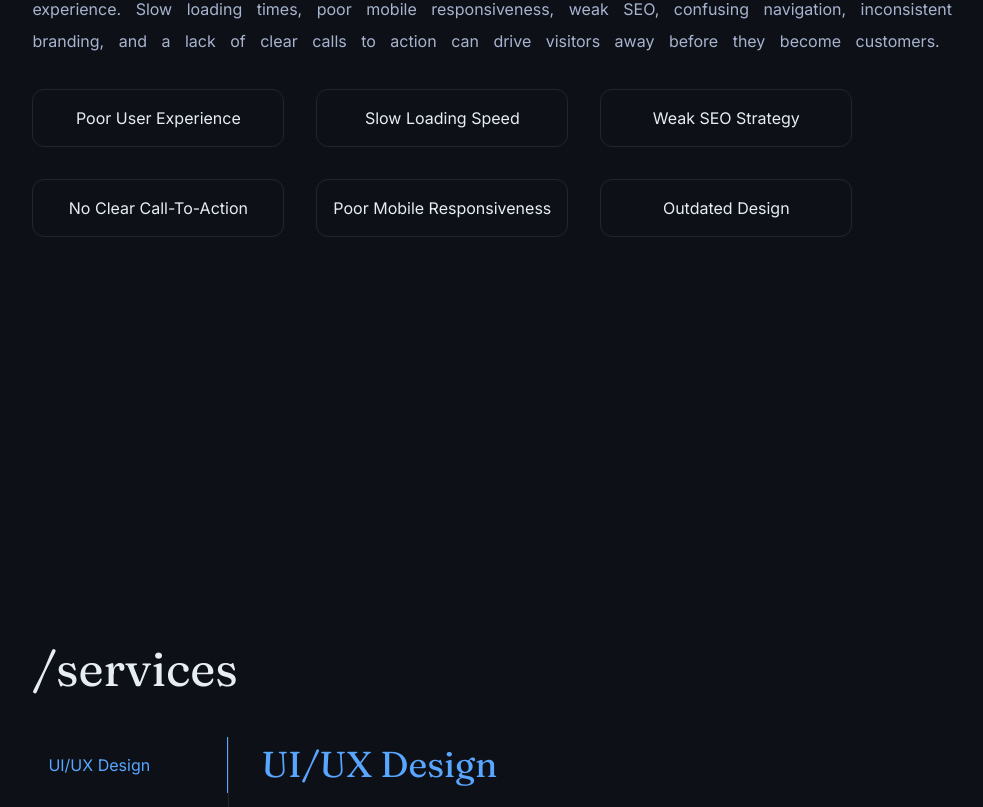
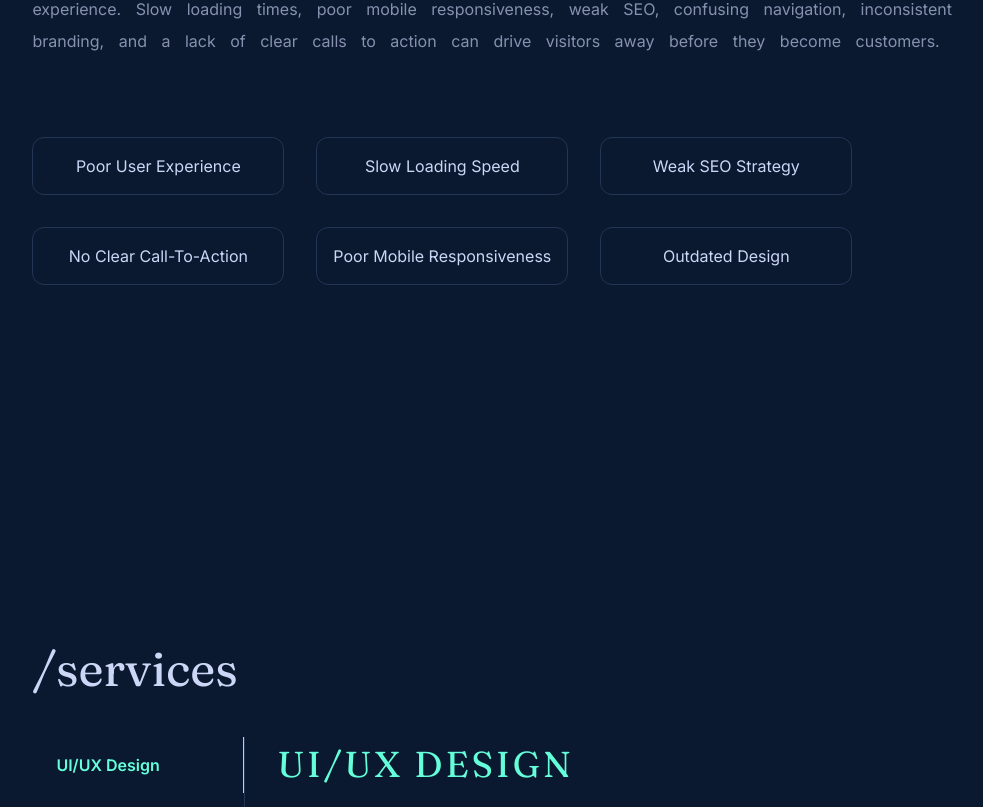
Before and after one commit to OyinkansolaTyrah/tyrah-portfolio, a Next.js app: page / in a window 1280 px wide. Shown: the part 1933-2740 px from the top of the page, without its empty margins (110-1093 px from the left). Built offline with nearby package versions, Linux system fonts and the light colour scheme.

Commit message:
Changed color palette

```diff
--- a/app/Problem.tsx
+++ b/app/Problem.tsx
@@ -1,11 +1,17 @@
 import styles from "./components/Problem.module.css";
+import {
+FiSearch,
+FiSmartphone,
+FiZap,
+FiMousePointer
+} from "react-icons/fi";
 
 export default function Problem () {
     return (
         <section className={styles.problemSection}>
 
             <h2 className={styles.problemTitle}>
-                /why most websites fail
+                /what's holding most websites back
             </h2>
 
             <p className={styles.problemDescription}>
--- a/app/components/Problem.module.css
+++ b/app/components/Problem.module.css
@@ -24,7 +24,7 @@
   display: grid;
   grid-template-columns: repeat(3, 1fr);
   gap: 2rem;
-  margin-top: 2rem;
+  margin-top: 5rem;
   justify-content: center;
   align-items: center;
 }
@@ -35,10 +35,13 @@
   color: var(--foreground);
   border-radius: 12px;
   text-align: center;
+  transition: .35s;
 }
 .problemCard:hover{
     border: none;
-    color: var(--accent);
+    background: var(--accent);
+    color: var(--foreground);
+    transform: translateY(-6px);
 }
 
 
--- a/app/components/Services.module.css
+++ b/app/components/Services.module.css
@@ -25,24 +25,51 @@
   background: transparent;
   text-align: left;
   cursor: pointer;
-  padding: 1rem;
+  padding: 1rem 1.5rem;
+  position: relative;
+  transition: .3s;
 }
 .servicesMenu button:hover{
     background-color: var(--accent-hover);
+    padding-left: 2rem;
 }
 
 .serviceContent {
   padding-left: 2rem;
+  animation:fadeIn .35s ease;
+}
+
+@keyframes fadeIn{
+
+    from{
+
+        opacity:0;
+
+        transform:translateY(15px);
+
+    }
+
+    to{
+
+        opacity:1;
+
+        transform:translateY(0);
+
+    }
+
 }
 
 .active {
   color: var(--accent);
   border-right: 1px solid var(--accent);
+  font-weight: 600;
 }
 .serviceContent h3 {
   margin-bottom: 1rem;
   color: var(--accent);
   font-size: 36px;
+  text-transform: uppercase;
+  letter-spacing: 3px;
 }
 
 .serviceContent p {
--- a/app/globals.css
+++ b/app/globals.css
@@ -1,16 +1,16 @@
 @import "tailwindcss";
 
 :root {
-  --background: #0D1117;
-  --foreground: #E6EDF3;
-  --text: #A8B3CF;
-  --shadow: #21262D;
+  --background: #0A192F;
+  --foreground: #CCD6F6;
+  --text: #8791AF;
+  --shadow: #233554;
 
-  --accent: #58A6FF;
-  --accent-hover: #1F6FEB;
+  --accent: #64FFDA;
+  --accent-hover: #133040;
 
-  --card: #161B22;
-  --card-hover: #21262D;
+  --card: #112240;
+  --card-hover: #233554;
 }
 
 body {
```
